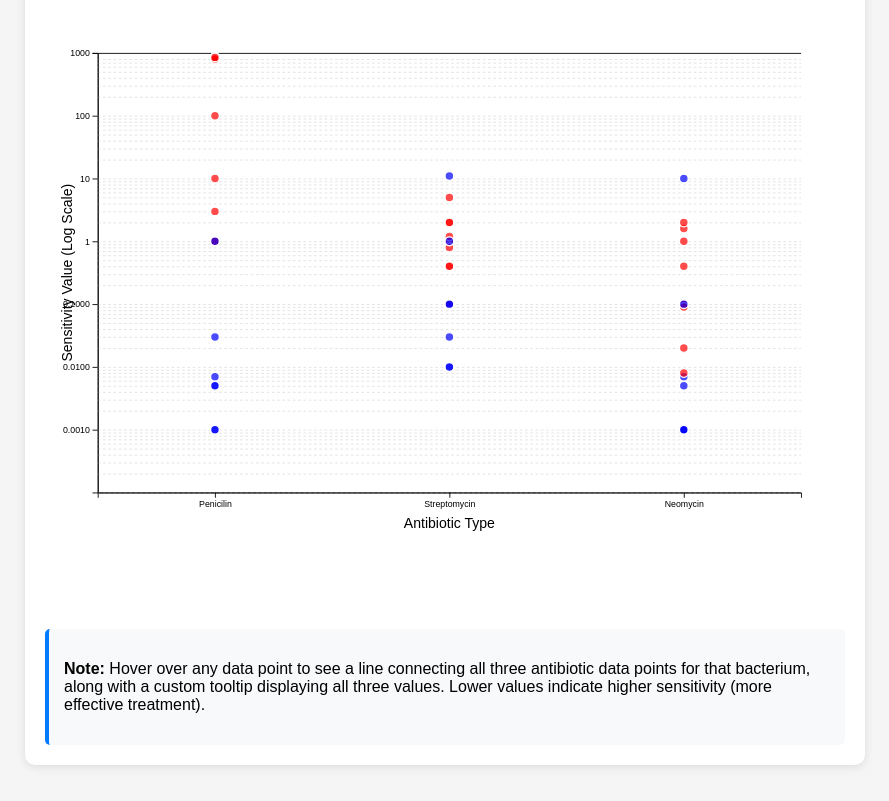
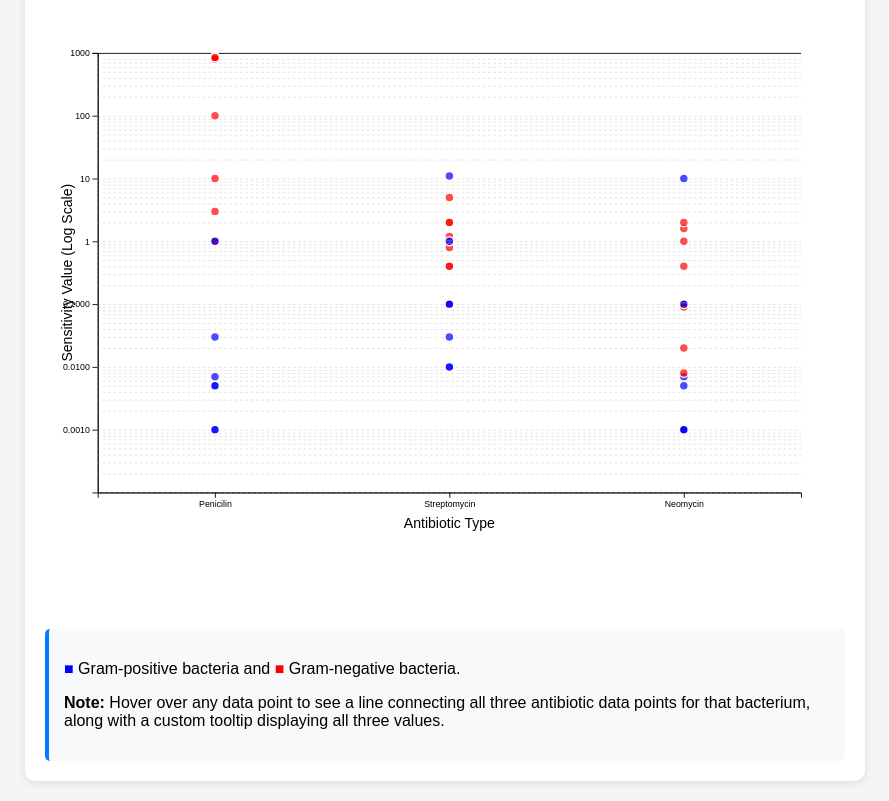
Before and after one commit to hexboxlabs/2025-DataVIz-Assignment-4, a plain HTML site: page index.html in a window 1280 px wide. Shown: the part 119-920 px from the top of the page, without its empty margins (195-1084 px from the left). Drawn offline with nearby package versions, Linux system fonts and the light colour scheme.

Commit message:
Update info section in index.html
Added legend for Gram-positive and Gram-negative bacteria and revised the note for clarity in the info section.

```diff
--- a/index.html
+++ b/index.html
@@ -80,7 +80,8 @@
         <div id="plot"></div>
         <div id="tooltip"></div>
         <div class="info">
-            <p><strong>Note:</strong> Hover over any data point to see a line connecting all three antibiotic data points for that bacterium, along with a custom tooltip displaying all three values. Lower values indicate higher sensitivity (more effective treatment).</p>
+            <p><span style="color: blue;">■</span> Gram-positive bacteria and <span style="color: red;">■</span> Gram-negative bacteria.</p>
+            <p><strong>Note:</strong> Hover over any data point to see a line connecting all three antibiotic data points for that bacterium, along with a custom tooltip displaying all three values. </p>
         </div>
     </div>
 
```
